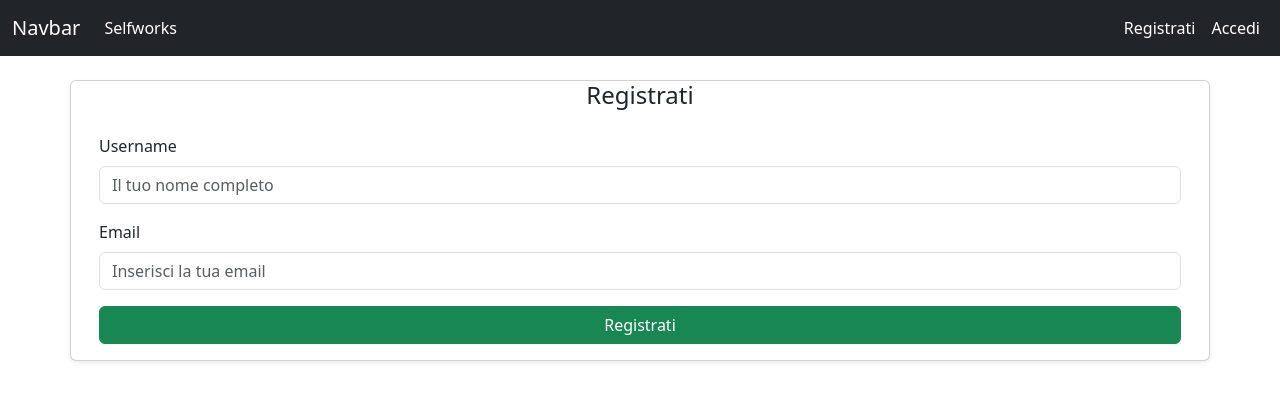
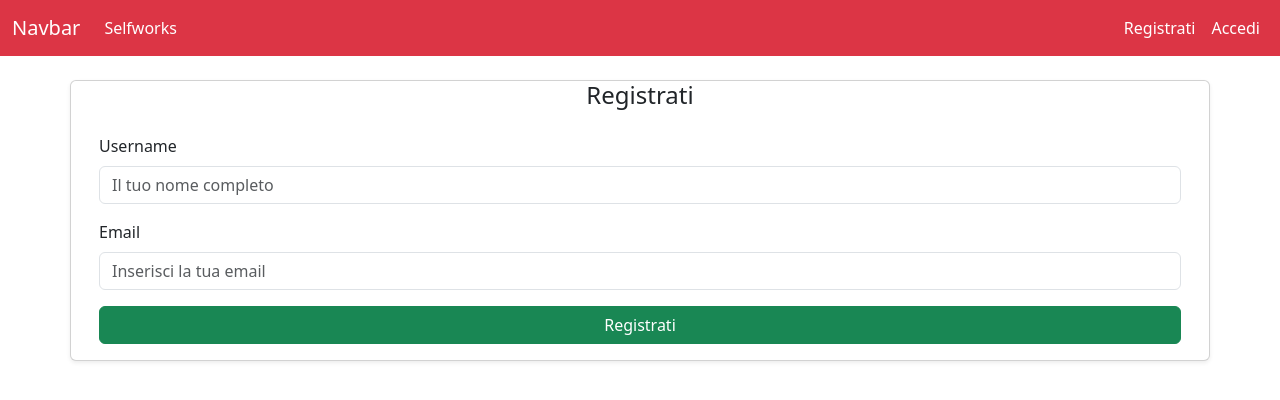
Before and after one commit to Riccardodev123/-Selfwork-Introduzione-a-React, a React (Vite) app: page /register in a window 1280 px wide. Shown: the top 400 px of the page. Built offline with nearby package versions, Linux system fonts and the light colour scheme.

Commit message:
End selfwork custom hooks

```diff
--- a/src/components/Navbar.jsx
+++ b/src/components/Navbar.jsx
@@ -1,13 +1,21 @@
 // Navbar.jsx
 import { useContext } from "react";
-import { Link } from "react-router"; // CORRETTO: usare react-router-dom
+import { Link } from "react-router";
 import { UserContext } from "../context/UserContext";
+import useScroll from "../hooks/useScroll.js";
 
 export default function Navbar() {
   const { user, logout } = useContext(UserContext);
+  const [scrolled, scrollY] = useScroll();
+  const navbarClasses = `navbar navbar-expand-lg text-white sticky-top ${
+    scrollY > 0 ? "bg-dark" : "bg-danger"
+  }`;
 
   return (
-    <nav className="navbar navbar-expand-lg bg-dark text-white">
+    <nav
+      ref={scrolled}
+      className={navbarClasses}
+    >
       <div className="container-fluid">
         <Link className="navbar-brand text-white" to="/">
           Navbar
@@ -61,10 +69,7 @@ export default function Navbar() {
                   <span className="nav-link text-white">Ciao, {user.name}</span>
                 </li>
                 <li className="nav-item">
-                  <button
-                    className="btn btn-danger"
-                    onClick={logout}
-                  >
+                  <button className="btn btn-danger" onClick={logout}>
                     Logout
                   </button>
                 </li>
--- /dev/null
+++ b/src/hooks/useFetch.js
@@ -0,0 +1,17 @@
+import { useEffect, useState } from "react";
+
+export default function useFetch(url, ...dependencies) {
+  const [data, setData] = useState();
+
+  const getData = async () => {
+    const promise = await fetch(url);
+    const json = await promise.json();
+    setData(json);
+  };
+
+  useEffect(() => {
+    getData();
+  }, dependencies);
+
+  return data;
+}
--- /dev/null
+++ b/src/hooks/useScroll.js
@@ -0,0 +1,15 @@
+import { useEffect, useRef, useState } from "react";
+
+export default function useScroll() {
+  const [scrollY, setScrollY] = useState(0);
+
+  const ref = useRef();
+
+  const onScroll = () => setScrollY(window.scrollY);
+
+  useEffect(() => {
+    window.addEventListener("scroll", onScroll);
+  }, []);
+
+  return [ref, scrollY];
+}
--- a/src/views/Selfwork.jsx
+++ b/src/views/Selfwork.jsx
@@ -1,13 +1,17 @@
+import { useState } from "react";
 import Counter from "../components/Counter";
 import Form from "../components/Form";
 import Header from "../components/Header";
 import List from "../components/List";
 import LoadingData from "../components/LoadingData";
 import Main from "../components/Main";
+import useFetch from "../hooks/useFetch";
 
 const names = ["Qui", "Quo", "Qua"];
 
 export default function Selfwork() {
+  const [url, setUrl] = useState();
+  const data = useFetch(url, url);
   return (
     <>
       {/* Inizio Selfwork Introduzione a React */}
@@ -56,6 +60,26 @@ export default function Selfwork() {
       <hr />
 
       {/* Fine Selfwork Gestione Side-effect */}
+
+      {/* Inizio Selfwork Custom Hooks */}
+      <h2>Selfwork Custom hooks</h2>
+      <hr />
+      <h2>Titoli o Utenti</h2>
+      <button
+        onClick={() => setUrl("https://jsonplaceholder.typicode.com/posts")}
+      >
+        Posts
+      </button>
+      <button
+        onClick={() => setUrl("https://jsonplaceholder.typicode.com/users")}
+      >
+        Users
+      </button>
+      <ul>
+        {data &&
+          data.map((el) => <li key={el.id}>{el.title || el.name}</li>)}
+      </ul>
+      <hr />
     </>
   );
 }
```
